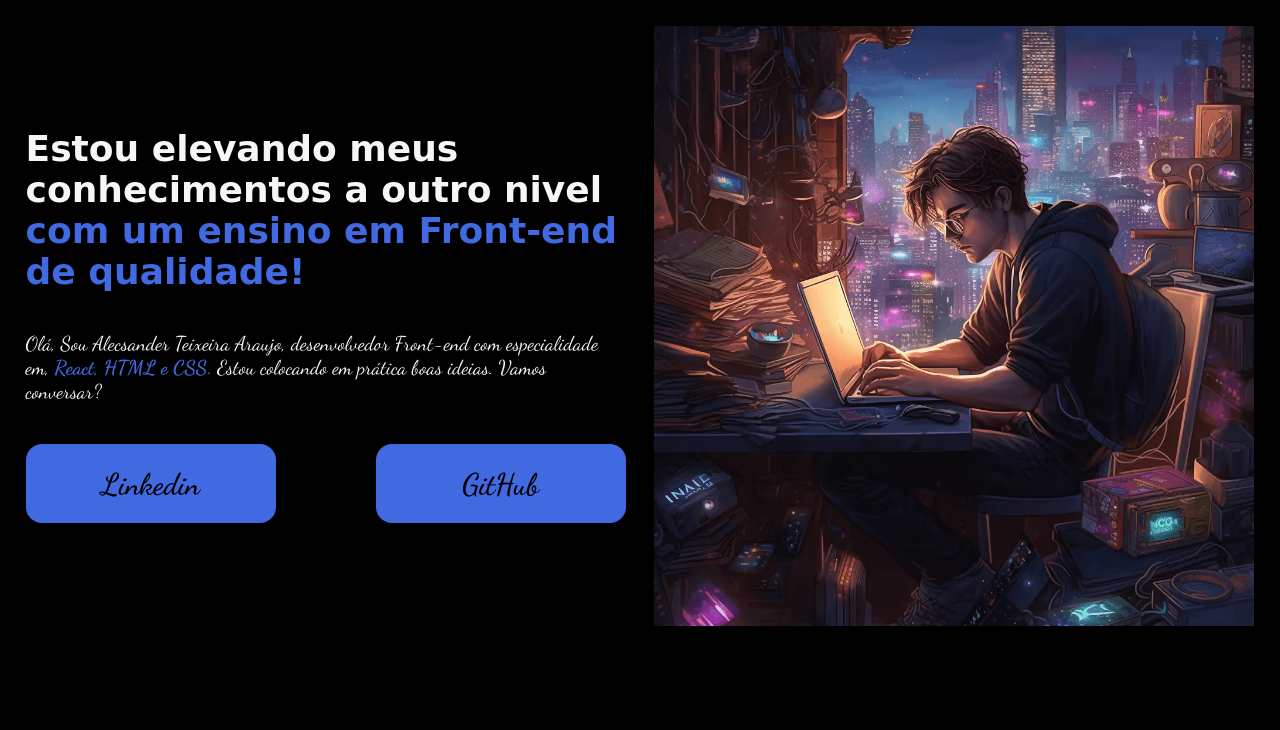
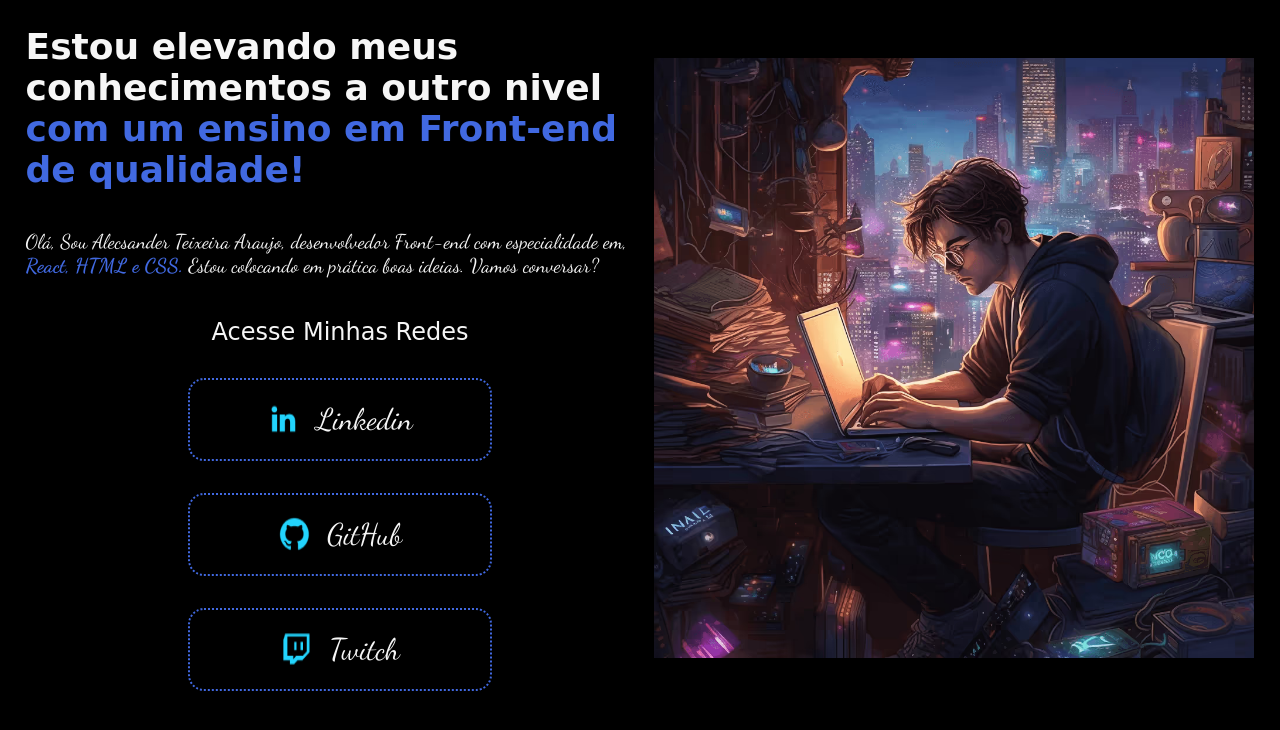
Before and after one commit to alecsanderTaraujo/HTML_CSS, a plain HTML site: page index.html in a window 1280 px wide. Drawn offline with Linux system fonts and the light colour scheme; a web font is replaced by a local one.

Commit message:
Atualizações com Redes Sociais e Novos Botões e alinhamentos

```diff
--- a/index.html
+++ b/index.html
@@ -14,11 +14,19 @@
                 <h1 class="Apresentacao_Titulo">Estou elevando meus conhecimentos a outro nivel <strong class="titulo-destaque">com um ensino em Front-end de qualidade!</strong></h1>
                 <p class="Apresentacao_Paragrafo">Olá, Sou Alecsander Teixeira Araujo, desenvolvedor Front-end com especialidade em, <strong class="especialidades-destaque"> React, HTML e CSS.</strong>  Estou  colocando em prática boas ideias. Vamos conversar?</p>
                 <div class="Links">
-                    <a class="Botoes" href="https://www.linkedin.com/in/alecsander-teixeira-araujo-5512031b1/">Linkedin</a>
-                    <a class="Botoes" href="https://github.com/alecsanderTaraujo">GitHub</a>
+                    <h2 class="Titulos_Links">Acesse Minhas Redes</h2>
+                    <a class="Botoes" href="https://www.linkedin.com/in/alecsander-teixeira-araujo-5512031b1/">
+                       <img src="./assets/linkedin.png">
+                        Linkedin</a>
+                    <a class="Botoes" href="https://github.com/alecsanderTaraujo">
+                        <img src="./assets/github.png">
+                        GitHub</a>
+                    <a class="Botoes" href="https://www.twitch.tv/alecprocurado">
+                        <img src="./assets/twitch.png">
+                        Twitch</a>
                 </div>
             </section>
-            <img class="imagem_jovem" src="jovem.png" alt="garoto no pc">
+            <img class="imagem_jovem" src="./assets/jovem.png" alt="garoto no pc">
         </main>
         <footer></footer>
     </body>
--- a/style.css
+++ b/style.css
@@ -22,7 +22,7 @@ body {
 }
 
 .Apresentacao__conteudo{
-    width:600px;
+    width:px;
     display: flex;
     flex-direction: column;
     gap: 40px;
@@ -56,21 +56,33 @@ body {
 
 .Links{
     display: flex;
+    flex-direction: column;
     justify-content: space-between;
+    align-items: center;
+    gap: 32px;
 
 }
 
+.Titulos_Links{
+    font-family:"Playwrite NO", cursive;
+    font-weight: 400;
+    font-size:  24px;
+}
+
 .Botoes{
-    background-color: royalblue;
-    color:#000000;
-    width: 250px;
+    color:#f6f6f6;
+    border: 2px dotted royalblue;
+    width: 300px;
     text-align: center;
     border-radius: 16px;
     font-size: 30px;
     padding: 21.5px 0;
     text-decoration: none;
     font-family: "Dancing Script", cursive;
-    font-weight: 600;
+    font-weight: 600px;
+    display: flex;
+    justify-content: center;
+    gap: 16px;
 }
 
 .imagem_jovem{
```
Also changed, not shown: assets/github.png (added), assets/instagram.png (added), assets/jovem.png (renamed from jovem.png), assets/linkedin.png (added), assets/twitch.png (added), assets/twitter-novo.png (added), assets/twitter.png (added).
